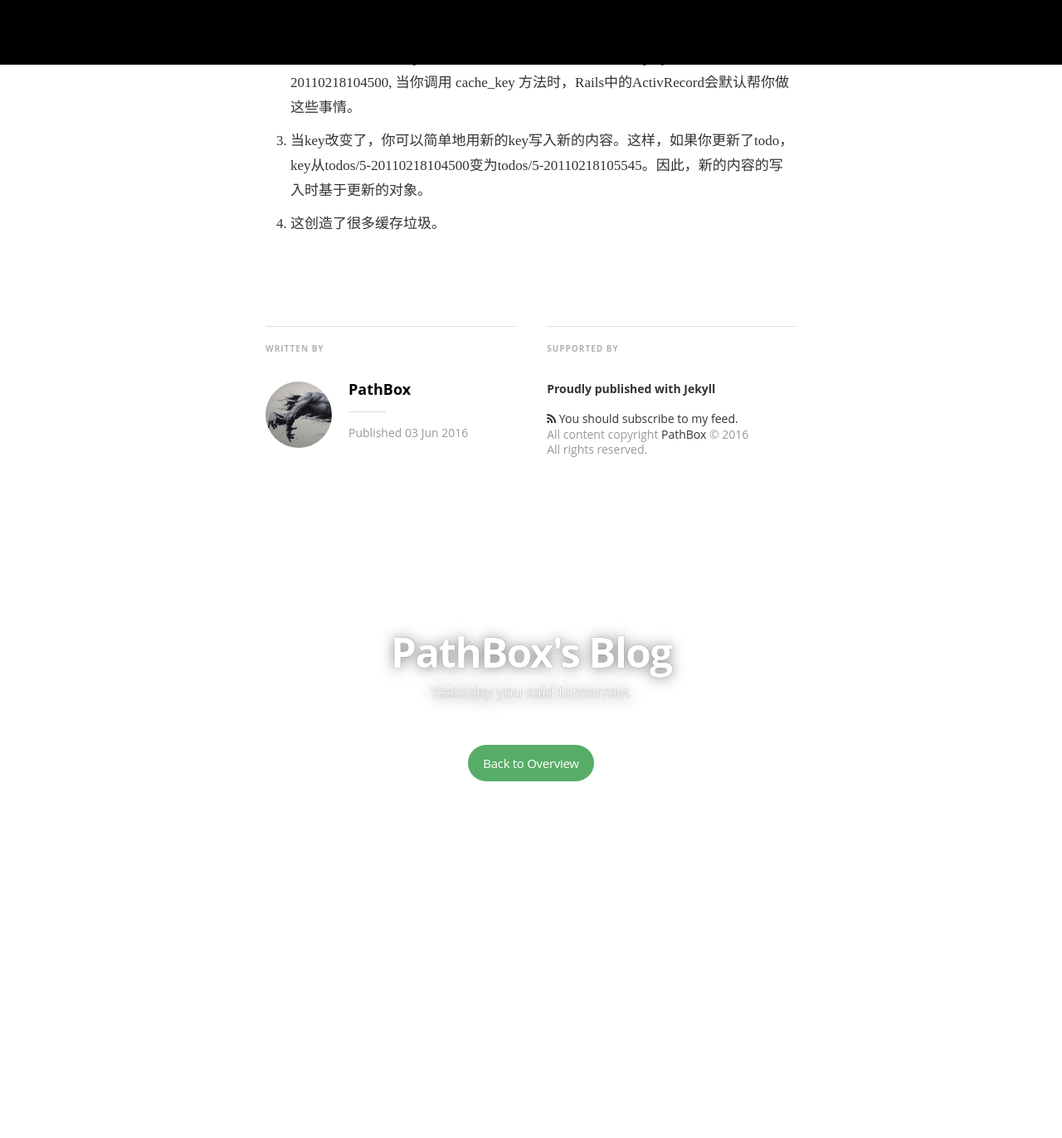
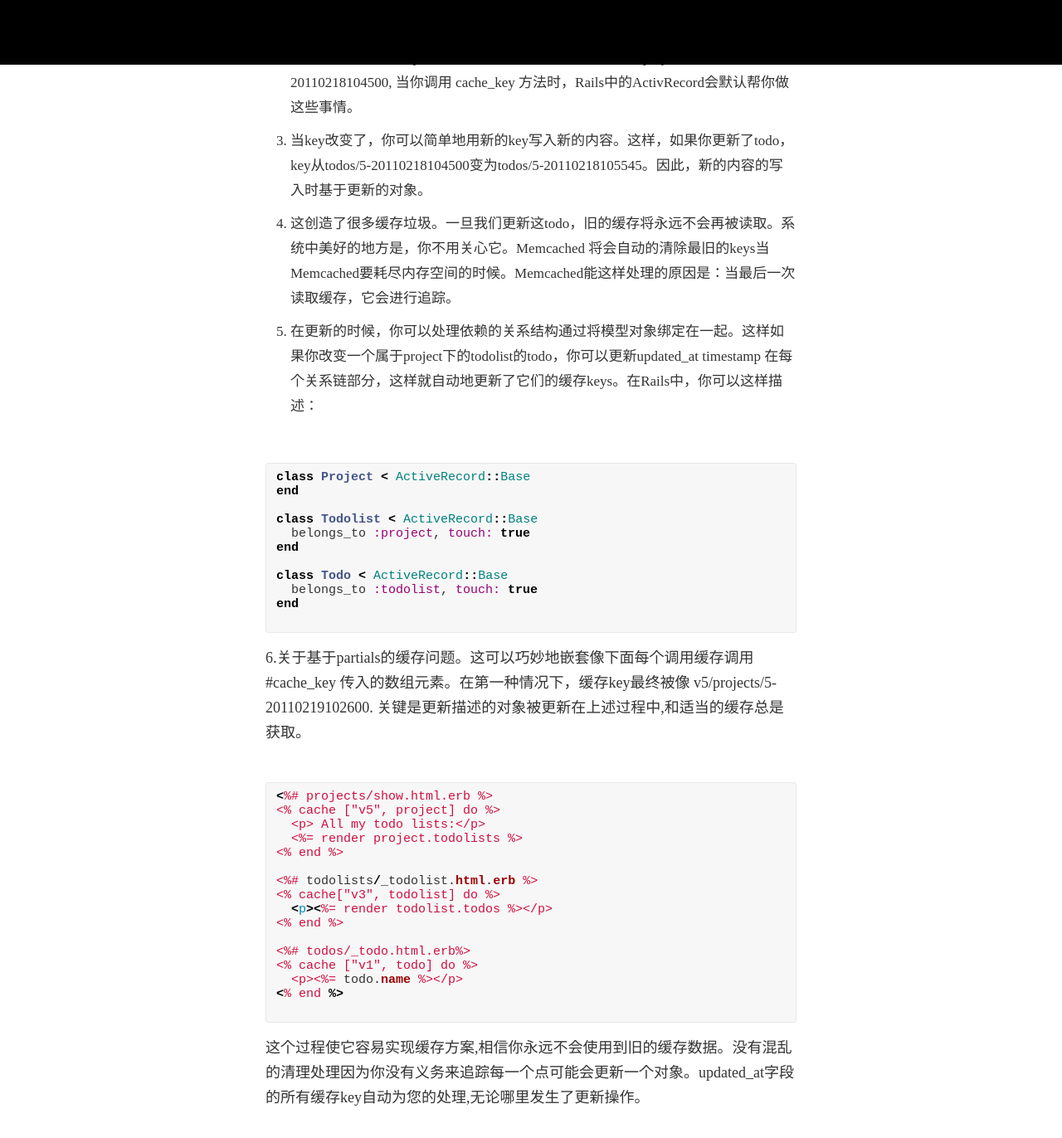
Before and after one commit to pathbox/pathbox.github.io, a Jekyll site: the page built from _posts/2016-06-03-how-key-based-cache-expiration-works.md, in a window 1280 px wide and 1400 px high, scrolled down 1322 px. Shown: the top 1372 px of the window at 83% size. Built offline with Jekyll 4.4.1, drawn with Linux system fonts in a browser that asks for light colours; nearby versions of some CDN libraries; some web fonts are replaced; comment, search, counter and statistics services are not loaded; before the commit the page ends 2354 px from its top, so only the background shows below that; some of the changed text lies outside the part shown.

Commit message:
how-key-based-cache-expiration-works

````diff
--- a/_posts/2016-06-03-how-key-based-cache-expiration-works.md
+++ b/_posts/2016-06-03-how-key-based-cache-expiration-works.md
@@ -18,4 +18,44 @@ image: /assets/images/post.jpg
 1. 缓存key是流体部分和缓存的内容是固定的部分。一个给定的key总是返回相同的内容，当缓存创建后，你永远不更新内容，你就永远不会使它过期。
 2. key是计算同步对象锁代表的内容。这通常通过时间戳的key的部分。比如  [class]/[id]-[timestamp]， 就像是todos/5-20110218104500或projects/15-20110218104500, 当你调用 cache_key 方法时，Rails中的ActivRecord会默认帮你做这些事情。
 3. 当key改变了，你可以简单地用新的key写入新的内容。这样，如果你更新了todo，key从todos/5-20110218104500变为todos/5-20110218105545。因此，新的内容的写入时基于更新的对象。
-4. 这创造了很多缓存垃圾。
+4. 这创造了很多缓存垃圾。一旦我们更新这todo，旧的缓存将永远不会再被读取。系统中美好的地方是，你不用关心它。Memcached 将会自动的清除最旧的keys当Memcached要耗尽内存空间的时候。Memcached能这样处理的原因是：当最后一次读取缓存，它会进行追踪。
+5. 在更新的时候，你可以处理依赖的关系结构通过将模型对象绑定在一起。这样如果你改变一个属于project下的todolist的todo，你可以更新updated_at timestamp 在每个关系链部分，这样就自动地更新了它们的缓存keys。在Rails中，你可以这样描述：
+
+```ruby
+class Project < ActiveRecord::Base
+end
+
+class Todolist < ActiveRecord::Base
+  belongs_to :project, touch: true
+end
+
+class Todo < ActiveRecord::Base
+  belongs_to :todolist, touch: true
+end
+
+```
+
+6.关于基于partials的缓存问题。这可以巧妙地嵌套像下面每个调用缓存调用 #cache_key 传入的数组元素。在第一种情况下，缓存key最终被像 v5/projects/5-20110219102600.
+关键是更新描述的对象被更新在上述过程中,和适当的缓存总是获取。
+
+
+```ruby
+<%# projects/show.html.erb %>
+<% cache ["v5", project] do %>
+  <p> All my todo lists:</p>
+  <%= render project.todolists %>
+<% end %>
+
+<%# todolists/_todolist.html.erb %>
+<% cache["v3", todolist] do %>
+  <p><%= render todolist.todos %></p>
+<% end %>
+
+<%# todos/_todo.html.erb%>
+<% cache ["v1", todo] do %>
+  <p><%= todo.name %></p>
+<% end %>
+
+```
+
+这个过程使它容易实现缓存方案,相信你永远不会使用到旧的缓存数据。没有混乱的清理处理因为你没有义务来追踪每一个点可能会更新一个对象。updated_at字段的所有缓存key自动为您的处理,无论哪里发生了更新操作。
````
